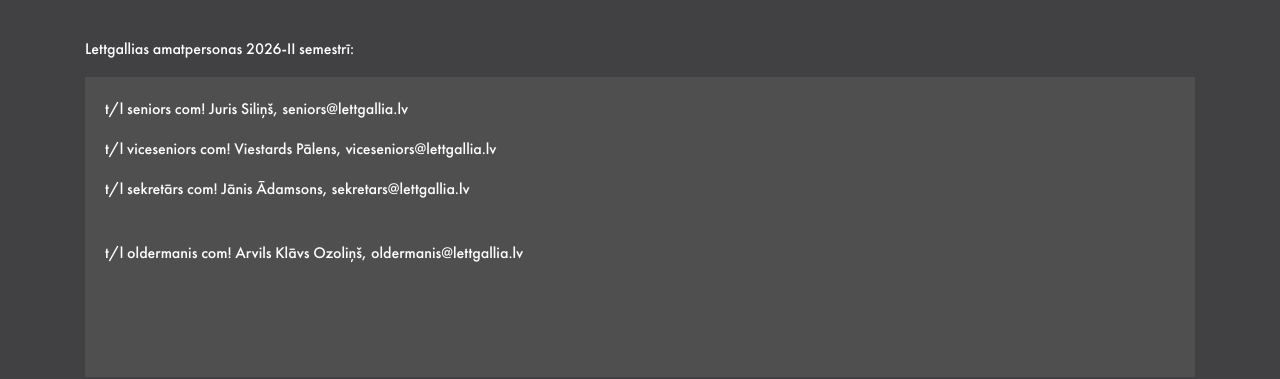
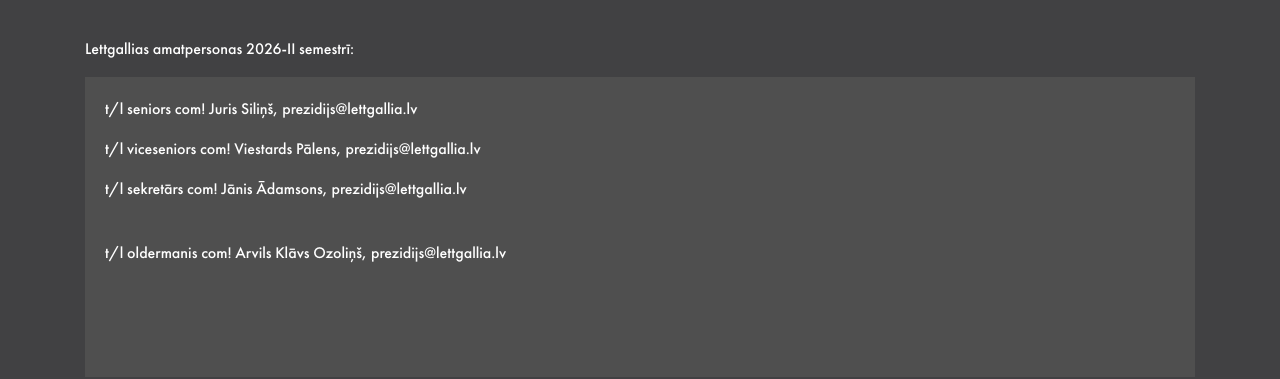
Before and after one commit to lettgallia/homepage, an Eleventy site: page site/index.html in a window 1280 px wide. Shown: the part 1559-1938 px from the top of the page. Built offline with nearby package versions, Linux system fonts and the light colour scheme; Eleventy itself is replaced by a stand-in of ours; files that its build step writes are made by us from their sources.

Commit message:
izmantot tikai prezidija e-pastu

```diff
--- a/site/index.html
+++ b/site/index.html
@@ -36,10 +36,10 @@ layout: base-layout.njk
     <div class="row">
       <div class="col-xs-12 col-sm-12 col-md-12 col-lg-12 col-xl-12">
         <div class="grey-box">
-          <p>t/l seniors com! Juris Siliņš, seniors@lettgallia.lv</p>
-          <p>t/l viceseniors com! Viestards Pālens, viceseniors@lettgallia.lv</p>
-          <p>t/l sekretārs com! Jānis Ādamsons, sekretars@lettgallia.lv</p></br>
-          <p>t/l oldermanis com! Arvils Klāvs Ozoliņš, oldermanis@lettgallia.lv</p>
+          <p>t/l seniors com! Juris Siliņš, prezidijs@lettgallia.lv</p>
+          <p>t/l viceseniors com! Viestards Pālens, prezidijs@lettgallia.lv</p>
+          <p>t/l sekretārs com! Jānis Ādamsons, prezidijs@lettgallia.lv</p></br>
+          <p>t/l oldermanis com! Arvils Klāvs Ozoliņš, prezidijs@lettgallia.lv</p>
         </div>
       </div>
     </div>
```
Also changed, not shown: docs/index.html (+4 -4 lines).
